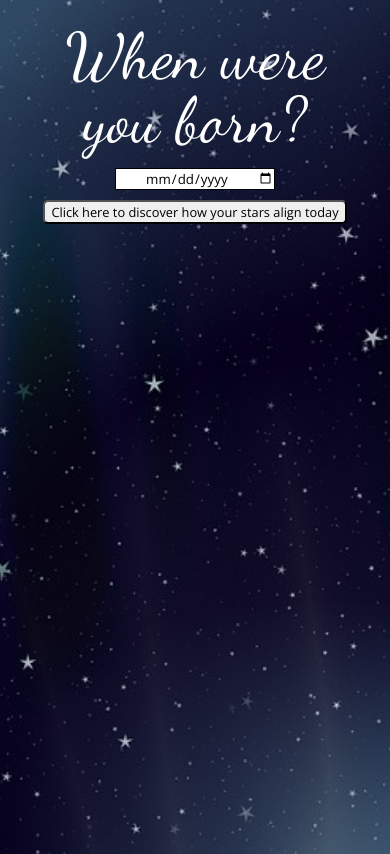
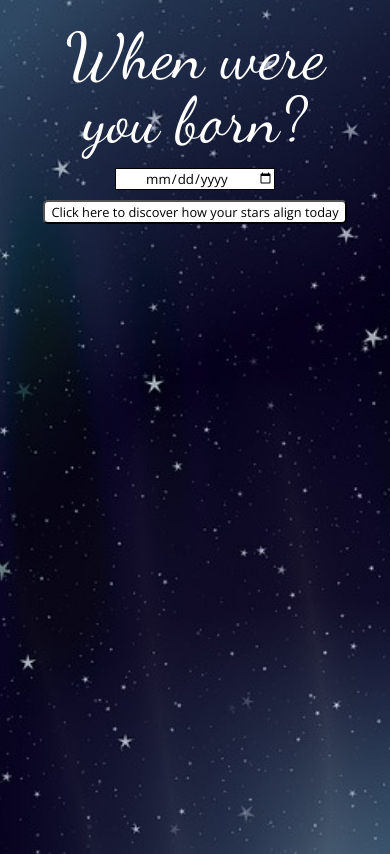
Before and after one commit to NOLAgnarwhal/horoscope, a plain HTML site: page index.html in a window 390 px wide. Drawn offline with nearby package versions, Linux system fonts and the light colour scheme.

Commit message:
add bg to button for iPhone usability

```diff
--- a/css/style.css
+++ b/css/style.css
@@ -1,3 +1,7 @@
+/* TODO
+[]iPhone Button color and text color
+*/
+
 @import url('https://fonts.googleapis.com/css2?family=Dancing+Script:wght@400;700&family=Open+Sans&display=swap');
 
 
@@ -40,6 +44,8 @@ body{
     font-family: 'Open Sans', sans-serif;
     font-size: .8rem;
     font-weight: 400;
+    background: white;
+
 
 }
 
```
